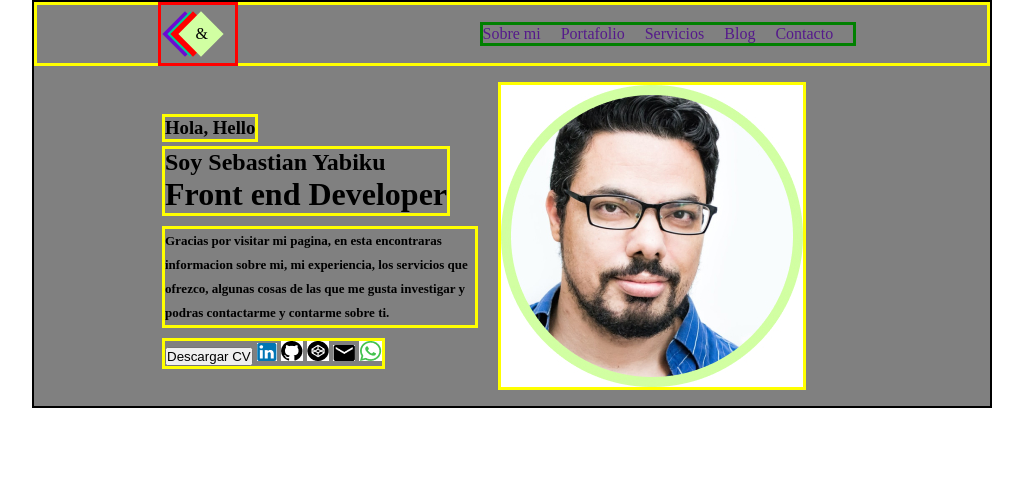
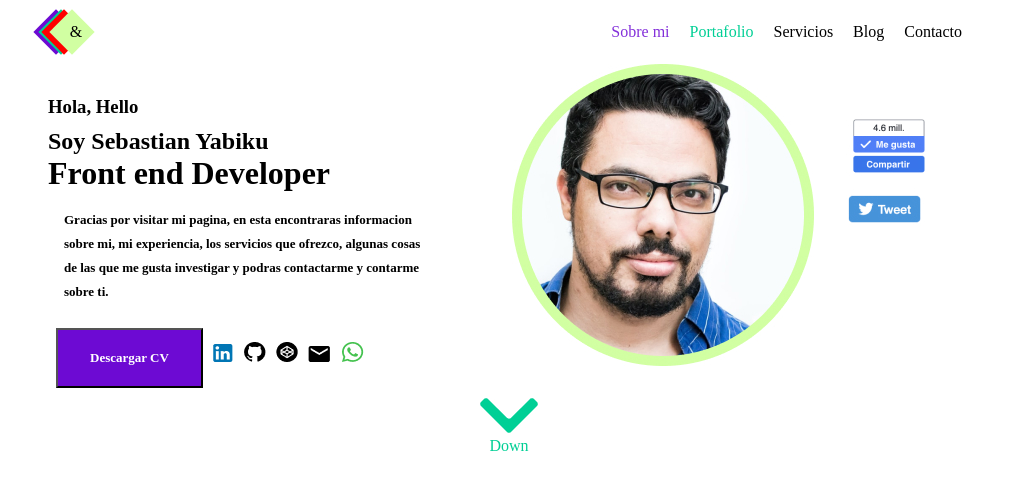
Before and after one commit to DSdaniel-sv/reto-grupal-new, a plain HTML site: page index.html in a window 1280 px wide. Shown: the whole page, without its empty margins (128-1151 px from the left). Drawn offline with Linux system fonts and the light colour scheme.

Commit message:
header v1.0.0

```diff
--- a/css/main.css
+++ b/css/main.css
@@ -7,40 +7,47 @@
 .container{
   max-width: 960px;
   margin: auto;
-  background-color: gray;
+  background-color: white;
 }
 
 /* NAV */
 .header{
-  border: solid 2px black;
+  height: 30rem;
 }
 .header-nav{
-  border: solid yellow;
   display: inline-block;
   width: 100%;
-  height: 4em;
   display: flex;
   position: relative;
   align-items: center;
-  justify-content: space-around;
+  justify-content: space-between;
 }
 .cuadrados{
   display: flex;
-  border: solid red;
 }
 .nav-ul ul{
   display: flex;
   margin-right: 10px;
-  border: solid green;
 }
 .nav-ul ul li{
   margin-right: 20px;
   list-style: none;
+  font-family: 'Raleway';
+  font-style: normal;
+  font-weight: 500;
 }
 a {
   text-decoration: none;
 }
-
+.sobre-mi{
+  color: #832FDA;
+}
+.portafolio{
+  color: #00CF95;
+}
+.resto-3{
+  color: black;
+}
 .cuadrados{
   align-items: center;
   justify-content: center;
@@ -94,14 +101,12 @@ a {
 
 /* HEADER-CONTEN */
 .about{
-  margin: 1rem;
   display: flex;
   position: relative;
 }
 .about-me{
-  border: solid yellow;
   position: absolute;
-  left: 7rem;
+  left: 1rem;
   top: 2rem;
 }
 /* .barra{
@@ -112,19 +117,18 @@ a {
   background-color: green;
 } */
 .about-name {
-  border: solid yellow;
   position: absolute;
-  left: 7rem;
+  left: 1rem;
   top: 4rem;
+  font-family: 'Poppins';
+  font-style: normal;
 
 }
-
 .about-context{
-  border: solid yellow;
   position: absolute;
-  left: 7rem;
+  left: 2rem;
   top: 9rem;
-  margin-right: 31rem;
+  margin-right: 35rem;
 }
 .about-context p{
   font-family: 'Raleway';
@@ -134,13 +138,52 @@ a {
   line-height: 24px;
 }
 .btn-icons{
-  border: solid yellow;
   position: absolute;
-  left: 7rem;
+  left: 1rem;
   top: 16rem;
+  justify-content: space-between;
+  align-items: center;
+  text-align: center;
+  padding-left: .5rem;
+  padding-top: .5rem;
+}
+.btn-icons button{
+  justify-content: center;
+  color: white;
+  font-size: 13px;
+  background-color:#6D0AD3;
+  text-align: center;
+  padding: 1rem 2rem;
+  font-family: 'Raleway';
+  font-style: normal;
+  font-weight: 700;
+  line-height: 24px;
+}
+.btn-icons a{
+  justify-content: center;
+  align-items: center;
+  padding-left: .4rem;
 }
 .avatar{
-  border: solid yellow;
   display: flex;
+  margin-left: 30rem;
+}
+.face-twi{
+  display: inline-block;
+  justify-items: center;
+  justify-content: center;
+  align-items: center;
+  margin-left: 2rem;
+  padding-top: 3rem;
+}
+.down{
+  justify-content: center;
+  align-items: center;
+  display: inline-block;
+  margin-top: 2rem;
   margin-left: 28rem;
+  text-align: center;
 }
+.down p{
+  color:#00CF95;
+}
--- a/index.html
+++ b/index.html
@@ -21,11 +21,11 @@
           </div>
           <div class="nav-ul">
             <ul>
-              <a href=""><li>Sobre mi</li></a>
-              <a href=""><li>Portafolio</li></a>
-              <a href=""><li>Servicios</li></a>
-              <a href=""><li>Blog</li></a>
-              <a href=""><li>Contacto</li></a>
+              <a href=""><li class="sobre-mi">Sobre mi</li></a>
+              <a href=""><li class="portafolio">Portafolio</li></a>
+              <a href=""><li class="resto-3">Servicios</li></a>
+              <a href=""><li class="resto-3">Blog</li></a>
+              <a href=""><li class="resto-3">Contacto</li></a>
             </ul>
           </div>
         </nav>
@@ -58,6 +58,14 @@
           <div class="avatar">
             <img src="/src/avatar.jpg" alt="">
           </div>
+          <div class="face-twi">
+            <a href=""><img src="./src/face.jpg" alt=""></a>
+            <a href=""><img src="./src/twi.jpg" alt=""></a>
+          </div>
+        </div>
+        <div class="down">
+          <a href=""><img src="./src/check.jpg" alt=""></a>
+          <a href=""><p>Down</p></a>
         </div>
       </header>
       <section class="portfolio"></section>
```
Also changed, not shown: src/check.jpg (added), src/face.jpg (added), src/twi.jpg (added).
